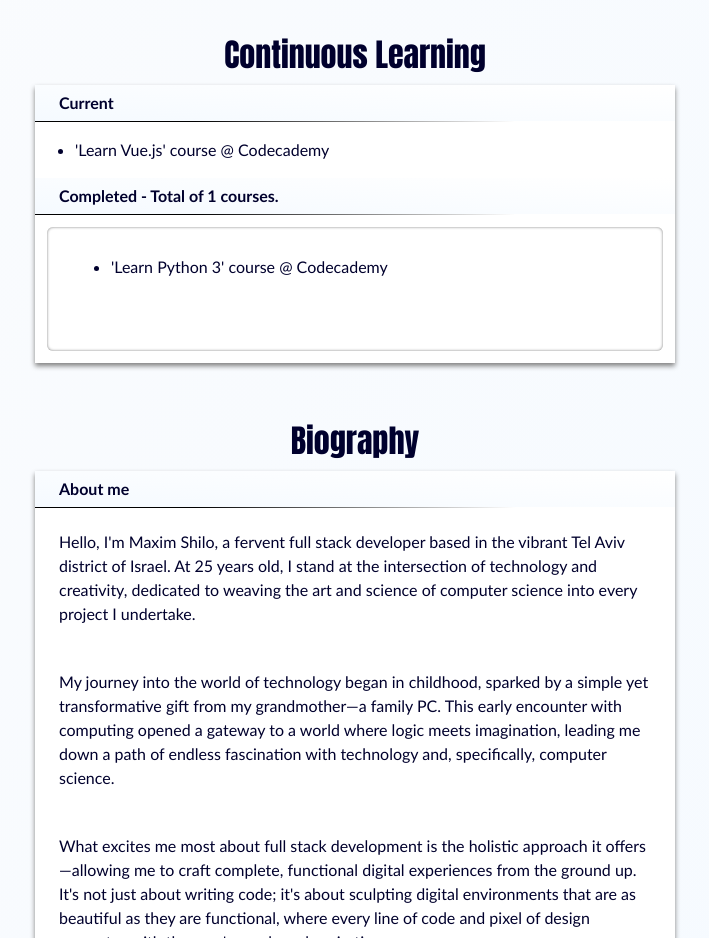
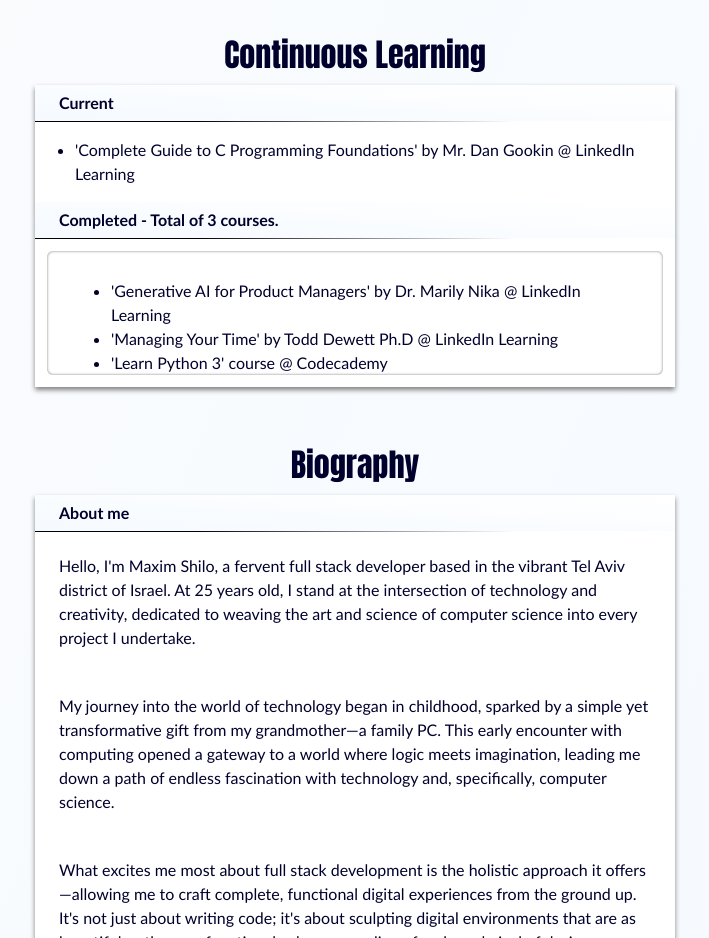
Before and after one commit to maximshilo/personal-website, a React (Create React App) app in the folder client/: page /about in a window 1280 px wide. Shown: the part 1700-2638 px from the top of the page, without its empty margins (285-994 px from the left). Built offline with nearby package versions, Linux system fonts and the light colour scheme.

Commit message:
Content
Continous Learning section content update.

```diff
--- a/client/src/components/About.jsx
+++ b/client/src/components/About.jsx
@@ -13,8 +13,11 @@ export default function About(props) {
     ]
 
     const continousLearning = {
-        current: [`'Learn Vue.js' course @ Codecademy`],
-        completed: [`'Learn Python 3' course @ Codecademy`]
+        current: [`'Complete Guide to C Programming Foundations' by Mr. Dan Gookin @ LinkedIn Learning`],
+        completed: [
+            `'Generative AI for Product Managers' by Dr. Marily Nika  @ LinkedIn Learning`,
+            `'Managing Your Time' by Todd Dewett Ph.D  @ LinkedIn Learning`,
+            `'Learn Python 3' course @ Codecademy`]
     }
 
     const education = [
```
